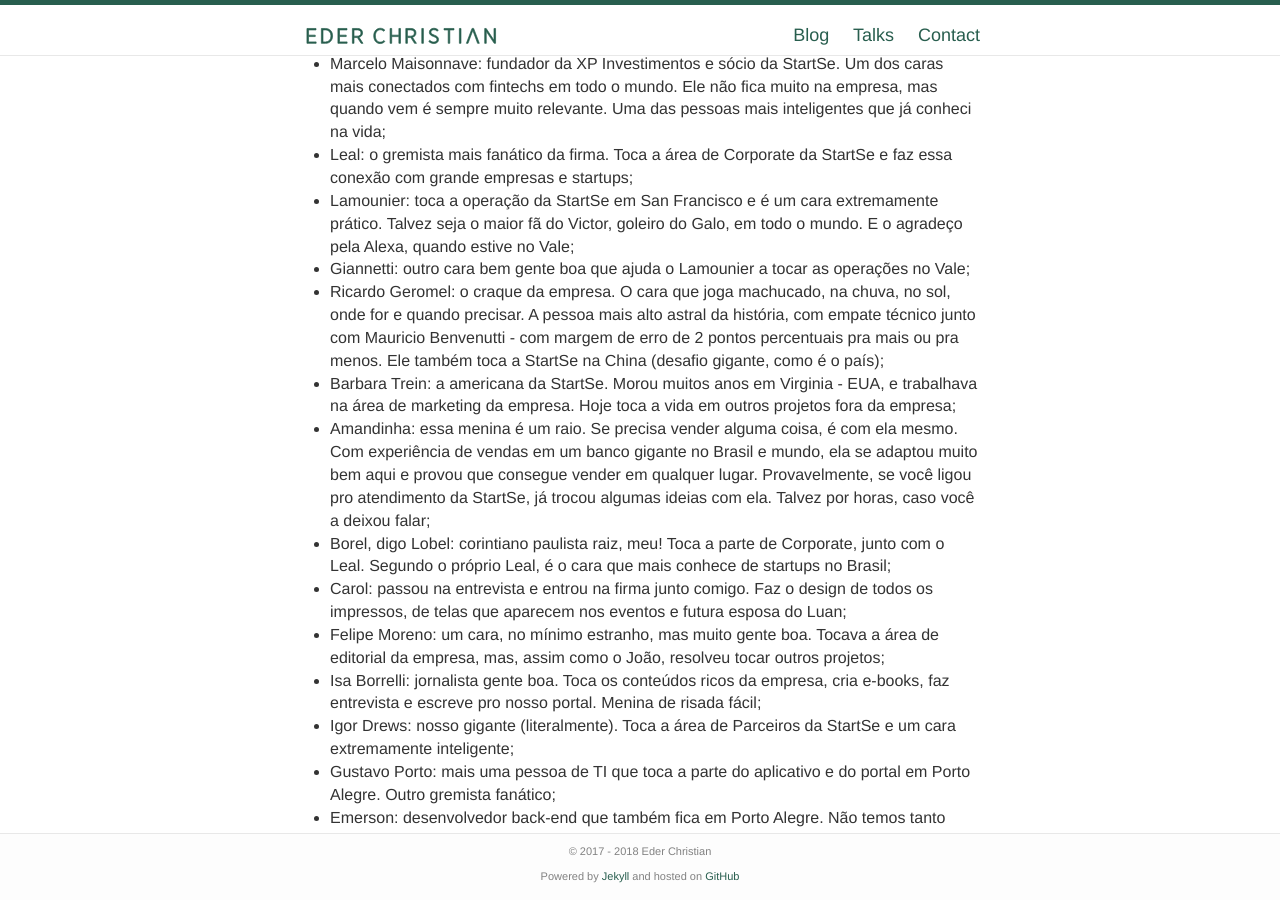
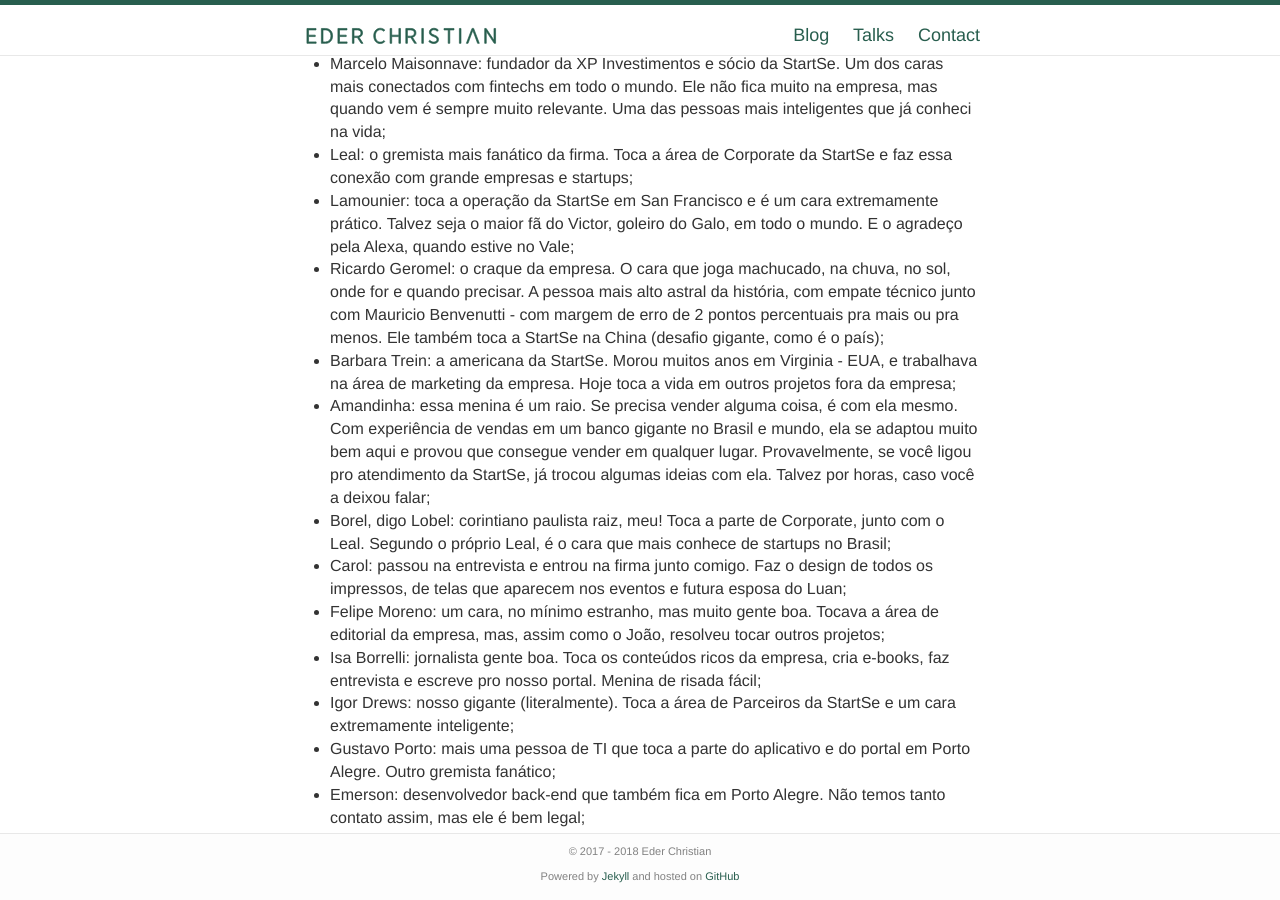
Before and after one commit to ederchristian/ederchristian, a Jekyll site: the page built from _posts/2018-10-13-o-que-e-essa-tal-de-startse.md, in a window 1280 px wide and 900 px high, scrolled down 4468 px. Built offline with Jekyll 4.4.1, drawn with Linux system fonts in a browser that asks for light colours; nearby versions of some CDN libraries; comment, search, counter and statistics services are not loaded.

Commit message:
content: Update text about StartSe employees

```diff
--- a/_posts/2018-10-13-o-que-e-essa-tal-de-startse.md
+++ b/_posts/2018-10-13-o-que-e-essa-tal-de-startse.md
@@ -100,7 +100,6 @@
 * Marcelo Maisonnave: fundador da XP Investimentos e sócio da StartSe. Um dos caras mais conectados com fintechs em todo o mundo. Ele não fica muito na empresa, mas quando vem é sempre muito relevante. Uma das pessoas mais inteligentes que já conheci na vida;
 * Leal: o gremista mais fanático da firma. Toca a área de Corporate da StartSe e faz essa conexão com grande empresas e startups;
 * Lamounier: toca a operação da StartSe em San Francisco e é um cara extremamente prático. Talvez seja o maior fã do Victor, goleiro do Galo, em todo o mundo. E o agradeço pela Alexa, quando estive no Vale;
-* Giannetti: outro cara bem gente boa que ajuda o Lamounier a tocar as operações no Vale;
 * Ricardo Geromel: o craque da empresa. O cara que joga machucado, na chuva, no sol, onde for e quando precisar. A pessoa mais alto astral da história, com empate técnico junto com Mauricio Benvenutti - com margem de erro de 2 pontos percentuais pra mais ou pra menos. Ele também toca a StartSe na China (desafio gigante, como é o país);
 * Barbara Trein: a americana da StartSe. Morou muitos anos em Virginia - EUA, e trabalhava na área de marketing da empresa. Hoje toca a vida em outros projetos fora da empresa;
 * Amandinha: essa menina é um raio. Se precisa vender alguma coisa, é com ela mesmo. Com experiência de vendas em um banco gigante no Brasil e mundo, ela se adaptou muito bem aqui e provou que consegue vender em qualquer lugar. Provavelmente, se você ligou pro atendimento da StartSe, já trocou algumas ideias com ela. Talvez por horas, caso você a deixou falar;
```
